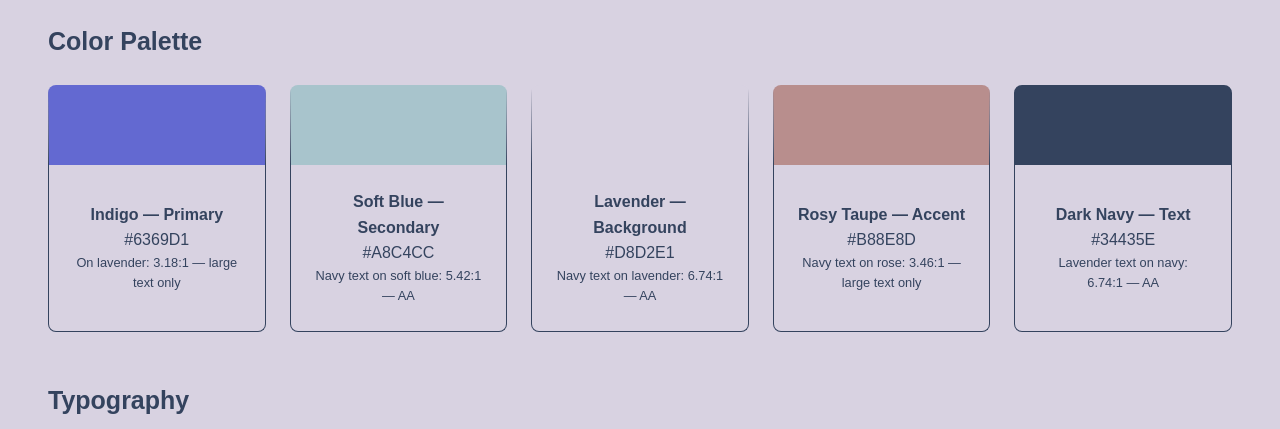
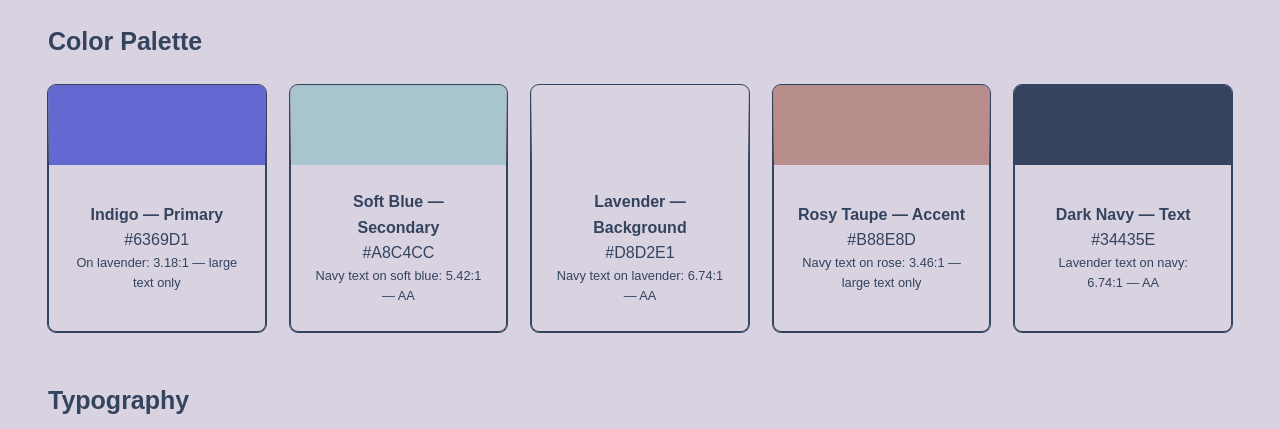
Before and after one commit to sarthaktiwari74/sarthaktiwari74.github.io, a plain HTML site: page midterm/design-system.html in a window 1280 px wide. Shown: the part 101-530 px from the top of the page. Drawn offline with Linux system fonts and the light colour scheme; a web font is replaced by a local one.

Commit message:
Update design-system.html

```diff
--- a/midterm/design-system.html
+++ b/midterm/design-system.html
@@ -109,6 +109,7 @@
             align-items: center;
             justify-content: center;
             text-align: center;
+            outline: 1px solid var(--color-neutral);
         }
 
         /* Component Styles */
```
